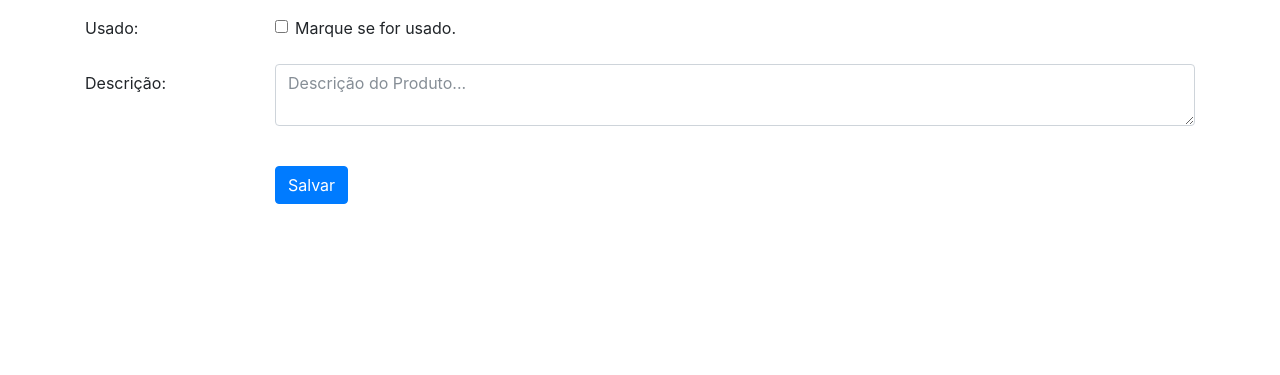
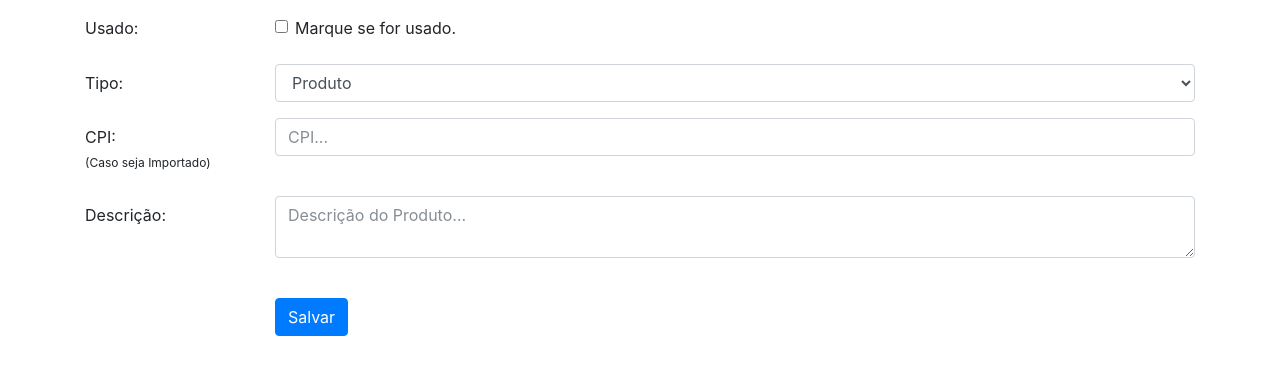
Before and after one commit to leovesoliveira/exercicio-alura-loja, a PHP site: page /produto-edita-formulario.php?id=1 in a window 1280 px wide. Shown: the part 367-742 px from the top of the page. Run offline with PHP 8.4, Linux system fonts and the light colour scheme; data that the repository does not hold is empty.

Commit message:
adicionado classe para produto importado

```diff
--- a/class/Produto.php
+++ b/class/Produto.php
@@ -35,4 +35,6 @@ class Produto {
 
     public function isUsado() { return $this->usado; }
     public function setUsado($usado) { $this->usado = $usado; }
+
+    public function temCpi() { return $this instanceof Importado; }
 }
--- a/class/ProdutoDao.php
+++ b/class/ProdutoDao.php
@@ -11,16 +11,25 @@ class ProdutoDao {
         $resultado = mysqli_query($this->conexao, "select p.*, c.nome as categoria_nome from produtos as p join categorias as c on p. categoria_id = c.id");
 
         while ($produto_array = mysqli_fetch_assoc($resultado)) {
+            $categoria = new Categoria();
+            $categoria->setNome($produto_array['categoria_nome']);
 
+            $produto_id = $produto_array['id'];
             $nome = $produto_array['nome'];
             $preco = $produto_array['preco'];
-            $categoria = new Categoria();
-            $categoria->setNome($produto_array['categoria_nome']);
             $descricao = $produto_array['descricao'];
             $usado = $produto_array['usado'];
+            $cpi = $produto_array['cpi'];
+            $tipoProduto = $produto_array['tipoProduto'];
 
-            $produto = new Produto($nome, $preco, $descricao, $categoria, $usado);
-            $produto->setId($produto_array['id']);
+            if ($tipoProduto == "Importado") {
+                $produto = new Importado($nome, $preco, $descricao, $categoria, $usado);
+                $produto->setCpi($cpi);
+            } else {
+                $produto = new Produto($nome, $preco, $descricao, $categoria, $usado);
+            }
+
+            $produto->setId($produto_id);
 
             array_push($produtos, $produto);
         }
@@ -29,18 +38,32 @@ class ProdutoDao {
     }
 
     function insereProduto(Produto $produto) {
+        $cpi = "";
+        if ($produto->temCpi()) {
+            $cpi = $produto->getCpi();
+        }
+
+        $tipoProduto = get_class($produto);
+
         $nome = mysqli_real_escape_string($this->conexao, $produto->getNome());
         $preco = mysqli_real_escape_string($this->conexao, $produto->getPreco());
         $descricao = mysqli_real_escape_string($this->conexao, $produto->getDescricao());
-        $query = "insert into produtos (nome, preco, descricao, categoria_id, usado) values ('{$produto->getNome()}', {$produto->getPreco()}, '{$produto->getDescricao()}', {$produto->getCategoria()->getId()}, {$produto->isUsado()})";
+        $query = "insert into produtos (nome, preco, descricao, categoria_id, usado, cpi, tipoProduto) values ('{$produto->getNome()}', {$produto->getPreco()}, '{$produto->getDescricao()}', {$produto->getCategoria()->getId()}, {$produto->isUsado()}, '{$cpi}', '{$tipoProduto}')";
         return mysqli_query($this->conexao, $query);
     }
 
     function editaProduto(Produto $produto) {
+        $cpi = "";
+        if ($produto->temCpi()) {
+            $cpi = $produto->getCpi();
+        }
+
+        $tipoProduto = get_class($produto);
+
         $nome = mysqli_real_escape_string($this->conexao, $produto->getNome());
         $preco = mysqli_real_escape_string($this->conexao, $produto->getPreco());
         $descricao = mysqli_real_escape_string($this->conexao, $produto->getDescricao());
-        $query = "update produtos set nome = '{$produto->getNome()}', preco = {$produto->getPreco()}, descricao = '{$produto->getDescricao()}', categoria_id = {$produto->getCategoria()->getId()}, usado = {$produto->isUsado()} where id = '{$produto->getId()}'";
+        $query = "update produtos set nome = '{$produto->getNome()}', preco = {$produto->getPreco()}, descricao = '{$produto->getDescricao()}', categoria_id = {$produto->getCategoria()->getId()}, usado = {$produto->isUsado()}, cpi = '{$cpi}', tipoProduto = '{$tipoProduto}' where id = '{$produto->getId()}'";
         return mysqli_query($this->conexao, $query);
     }
 
@@ -54,15 +77,25 @@ class ProdutoDao {
         $resultado = mysqli_query($this->conexao, $query);
         $produto_buscado = mysqli_fetch_assoc($resultado);
 
-        $id = $produto_buscado['id'];
+        $categoria = new Categoria();
+        $categoria->setId($produto_buscado['categoria_id']);
+
+        $produto_id = $produto_buscado['id'];
         $nome = $produto_buscado['nome'];
         $preco = $produto_buscado['preco'];
         $descricao = $produto_buscado['descricao'];
-        $categoria = new Categoria();
-        $categoria->setId($produto_buscado['categoria_id']);
         $usado = $produto_buscado['usado'];
+        $cpi = $produto_buscado['cpi'];
+        $tipoProduto = $produto_buscado['tipoProduto'];
 
-        $produto = new Produto($nome, $preco, $descricao, $categoria, $usado);
+        if ($tipoProduto == "Importado") {
+            $produto = new Importado($nome, $preco, $descricao, $categoria, $usado);
+            $produto->setCpi($cpi);
+        } else {
+            $produto = new Produto($nome, $preco, $descricao, $categoria, $usado);
+        }
+
+        $produto->setId($produto_id);
 
         return $produto;
     }
--- a/database_schema.sql
+++ b/database_schema.sql
@@ -1,5 +1,3 @@
--- Adminer 4.3.1 MySQL dump
-
 SET NAMES utf8;
 SET time_zone = '+00:00';
 SET foreign_key_checks = 0;
@@ -34,4 +32,5 @@ CREATE TABLE `usuarios` (
 ) ENGINE=InnoDB DEFAULT CHARSET=utf8;
 
 
--- 2017-11-17 04:41:01
+ALTER TABLE produtos ADD COLUMN cpi VARCHAR(255);
+ALTER TABLE produtos ADD COLUMN tipoProduto VARCHAR(255);
--- a/produto-formulario-base.php
+++ b/produto-formulario-base.php
@@ -37,6 +37,29 @@
 </div>
 
 <div class="form-group row">
+    <label for="tipoProduto" class="col-sm-2 col-form-label">Tipo:</label>
+    <div class="col-sm-10">
+        <select name="tipoProduto" id="tipoProduto" class="form-control">
+        <?php
+        $tipos = array("Produto", "Importado");
+        foreach ($tipos as $tipo) :
+            $esseEhOTipo = get_class($produto) == $tipo;
+            $selecaoTipo = $esseEhOTipo ? "selected='selected'" : "";
+        ?>
+            <option value="<?= $tipo ?>" <?= $selecaoTipo ?>><?= $tipo ?></option>
+        <?php endforeach ?>
+        </select>
+    </div>
+</div>
+
+<div class="form-group row">
+    <label for="cpi" class="col-sm-2 col-form-label">CPI:<br /><span style="font-size:12px;">(Caso seja Importado)</span></label>
+    <div class="col-sm-10">
+        <input class="form-control" type="text" name="cpi" id="cpi" placeholder="CPI..." value="<?php if ($produto->temCpi()) { echo $produto->getCpi(); } ?>" /><br/>
+    </div>
+</div>
+
+<div class="form-group row">
     <label for="descricao" class="col-sm-2 col-form-label">Descrição:</label>
     <div class="col-sm-10">
         <textarea class="form-control" name="descricao" id="descricao" placeholder="Descrição do Produto..." /><?= $produto->getDescricao() ?></textarea><br/>
--- a/produto-lista.php
+++ b/produto-lista.php
@@ -17,6 +17,7 @@ $produtos = $produtoDao->listaProdutos();
             <th scope="col">Desconto</th>
             <th scope="col">Categoria</th>
             <th scope="col">Usado</th>
+            <th scope="col"></th>
             <th scope="col">Descrição</th>
             <th scope="col"></th>
             <th scope="col"></th>
@@ -32,6 +33,7 @@ $produtos = $produtoDao->listaProdutos();
             <td><?= $produto->precoDesconto() ?></td>
             <td><?= $produto->getCategoria()->getNome() ?></td>
             <td style="font-size: 25px; font-weight: bold; text-align:center;"><?= $produto->isUsado() ? "•" : "" ?></td>
+            <td><?php if ($produto->temCpi()) { echo "CPI: " . $produto->getCpi(); } ?></td>
             <td><?= substr($produto->getDescricao(), 0, 30) ?></td>
             <td><a href="produto-edita-formulario.php?id=<?= $produto->getId() ?>" class="btn btn-primary">Editar</a></td>
             <td>
```
Also changed, not shown: adiciona-produto.php (+10 -2 lines), class/Importado.php (added, +12 -0 lines), edita-produto.php (+13 -3 lines).
